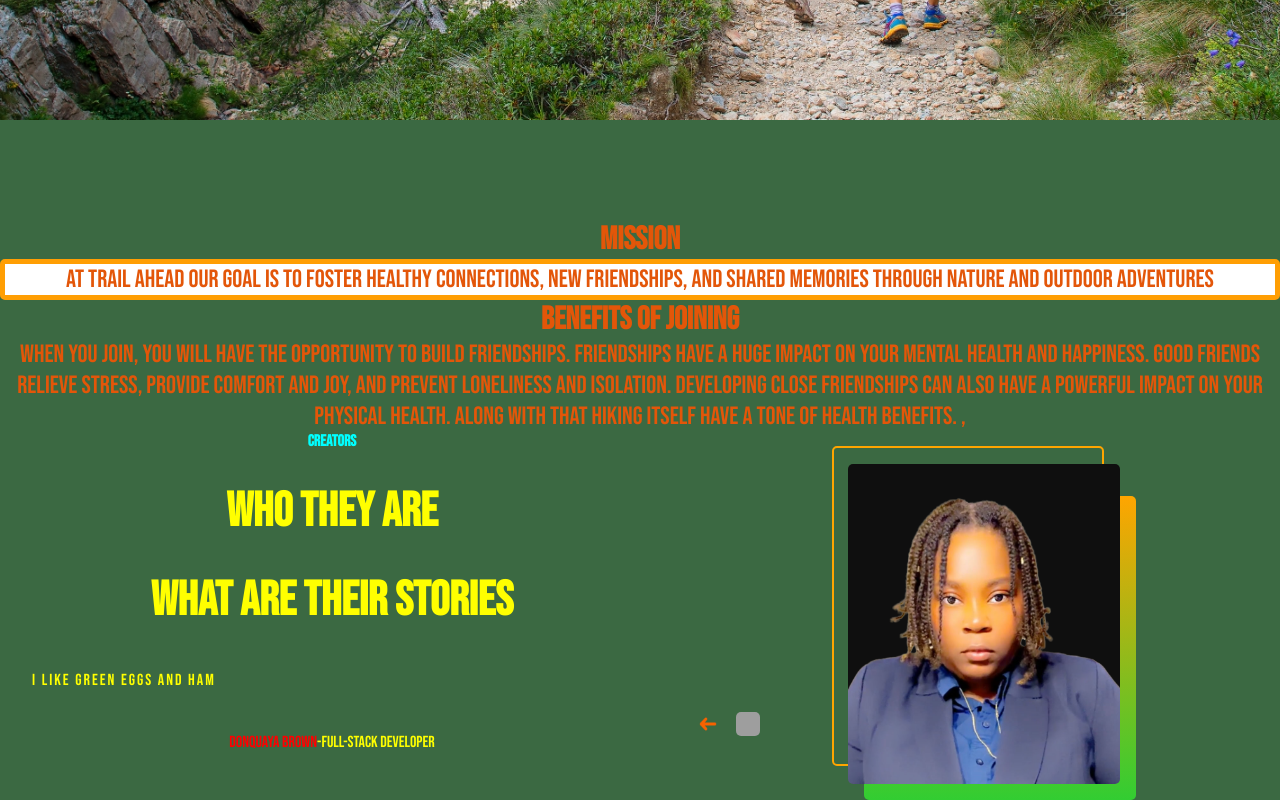
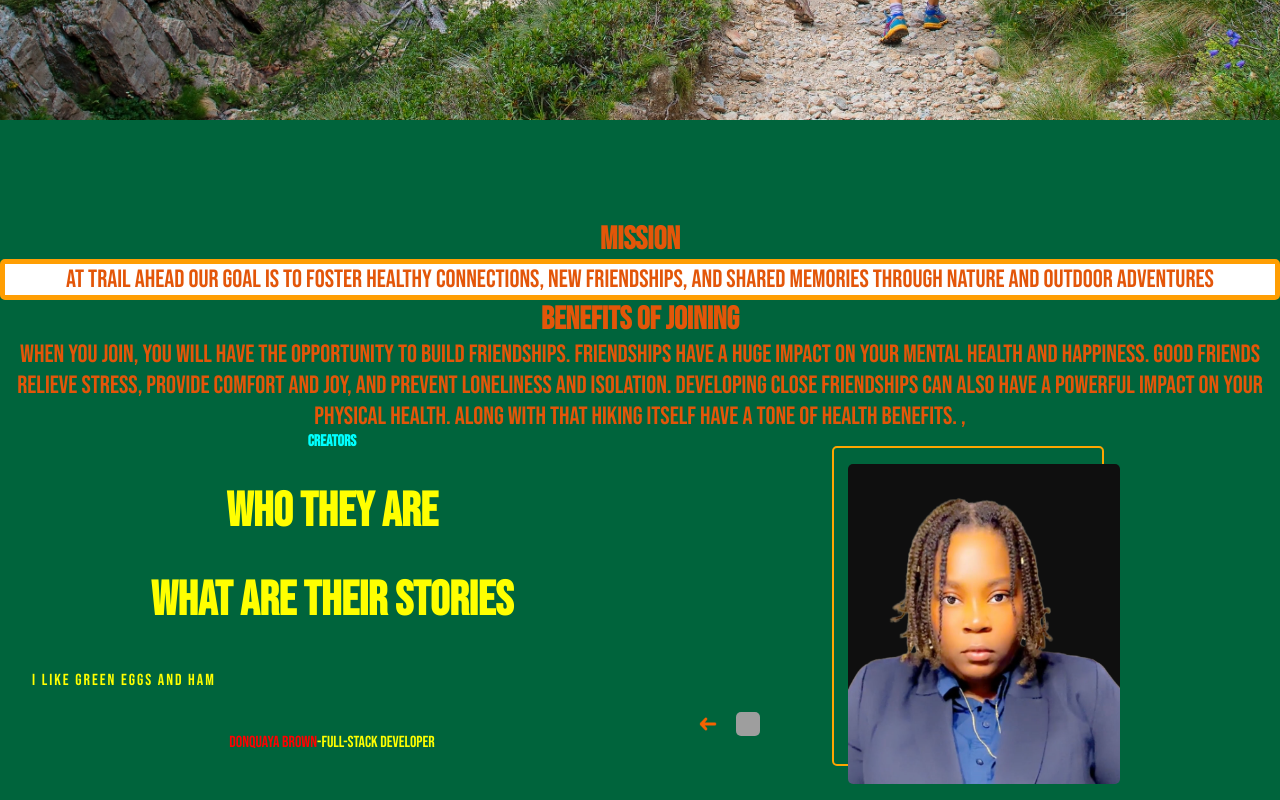
Before and after one commit to DQuaya/Trail-Ahead-Front-End, a React (Create React App) app: page /about in a window 1280 px wide. Shown: the part 550-1350 px from the top of the page. Built offline with nearby package versions, Linux system fonts and the light colour scheme; grey boxes are pictures that could not be loaded.

Commit message:
installed npm i framer-motion to get the animation to work

```diff
--- a/package.json
+++ b/package.json
@@ -10,6 +10,7 @@
     "@testing-library/jest-dom": "^5.16.5",
     "@testing-library/user-event": "^13.5.0",
     "axios": "^1.4.0",
+    "framer-motion": "^10.12.16",
     "query-string": "^8.1.0",
     "react": "^18.2.0",
     "react-dom": "^18.2.0",
--- a/src/Components/About/AboutPage.css
+++ b/src/Components/About/AboutPage.css
@@ -1,5 +1,5 @@
 body {
-    background-color: #3b6942;
+    background-color: #00643c;
     color: #e35609;
 }
 /* #718d5a; */
--- a/src/Components/About/AboutPage.js
+++ b/src/Components/About/AboutPage.js
@@ -1,5 +1,6 @@
 import { useState } from "react";
 import "./AboutPage.css";
+import {motion} from 'framer-motion'
 // import img1 from "../About/img1.png";
 // import img2 from "../About/img2.png";
 // import img3 from "../About/img3.png";
@@ -11,6 +12,7 @@
 import { Color } from "three";
 
 function AboutPage() {
+  const transition = {type: "spring", duration: 3}
   const [selected, setSelected] = useState(0);
   const cLength = creatorsData.length
   return (
@@ -53,8 +55,12 @@
           </div>
 
           <div className="right-c">
-            <div></div>
-            <div></div>
+            <motion.div initial={{ opacity: 0, x: -100}}
+            transition={{ ...transition, duration: 2}}
+            whileInView={{ opacity: 1, x:0}}></motion.div>
+            <motion.div initial={{ opacity:0, x: 100}}
+            transition={{ ...transition, duration: 2}}
+            whileInView={{ opacity: 0, x:0}}></motion.div>
             <img src={creatorsData[selected].image} alt="" />
 
             <div className="arrows">
--- a/src/Components/Aboutsection/Aboutsection.css
+++ b/src/Components/Aboutsection/Aboutsection.css
@@ -92,6 +92,7 @@
 }
 
 
+
 /* making this section responsive  */
 
 @media screen and (max-width: 768px){
--- a/src/Components/Aboutsection/Aboutsection.js
+++ b/src/Components/Aboutsection/Aboutsection.js
@@ -10,6 +10,7 @@
  import dnb from "../../assets/img1.png"
 import tick from "../../assets/tick.png"
 import {Link} from 'react-router-dom'
+
 // import { Color, ColorKeyframeTrack } from 'three'
 
 const Aboutsection = () => {
@@ -21,7 +22,9 @@
             <img src={image3} alt="" />
             <img src={image4} alt="" />
         </div>
+
         <div className="right-r">
+
             <span>About Trail Ahead</span>
 
             <div>
```
Also changed, not shown: 1 other file (tests, documents, lock files or other folders).
